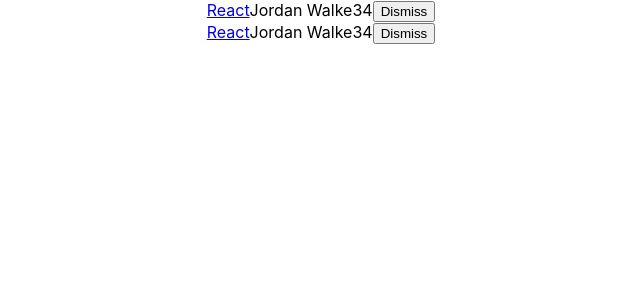
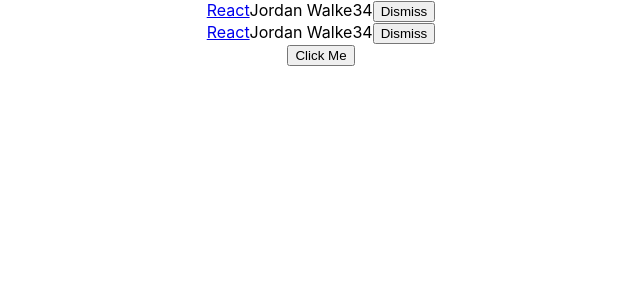
Before and after one commit to mahady-manana/practice-react-api, a React (Create React App) app: page / in a window 1280 px wide. Shown: the top 300 px of the page, without its empty margins (319-959 px from the left). Built offline with nearby package versions, Linux system fonts and the light colour scheme.

Commit message:
bindings

```diff
--- a/src/App.js
+++ b/src/App.js
@@ -24,8 +24,10 @@
     this.state = {
       list: list,
     };
-    //
-    //this.onDismiss = this.onDismiss.bind(this);
+    //bindings
+    this.doSomething = this.doSomething.bind(this);
+    this.doSomethingElse = this.doSomethingElse.bind(this);
+    this.onClickMe = this.onClickMe.bind(this);
   }
 
   onDismiss(id) {
@@ -34,7 +36,15 @@
     const updatedList = this.state.list.filter(isNotId);
     this.setState({ list: updatedList });
   }
-
+  doSomething() {
+    // faire quelque chose
+  }
+  doSomethingElse() {
+    // faire autre chose
+  }
+  onClickMe() {
+    console.log(this);
+  }
   render() {
     return (
       <div className="App">
@@ -58,6 +68,12 @@
             </div>
           )
         }
+        <button
+          onClick={this.onClickMe}
+          type="button"
+          >
+          Click Me
+        </button>
       </div>
     )
   }
```
